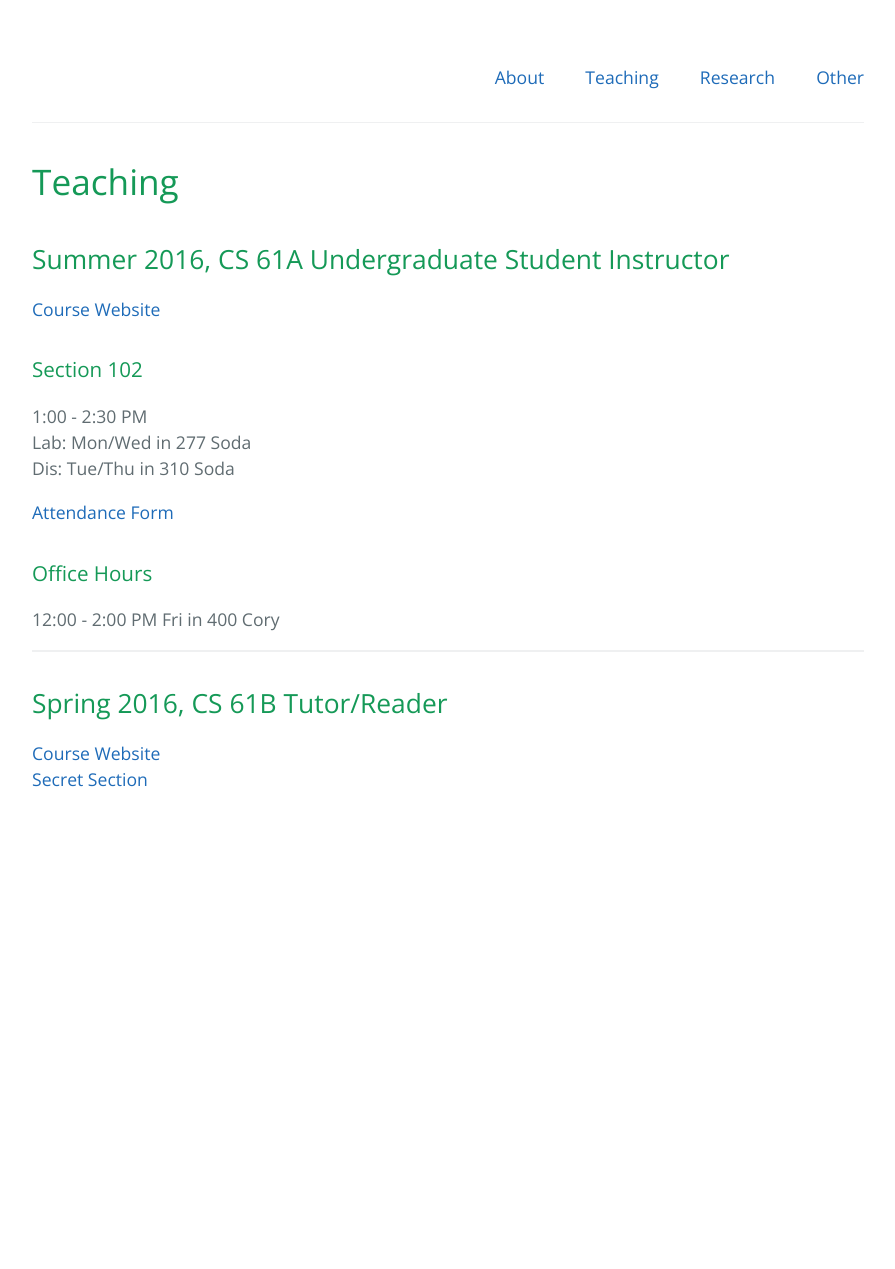
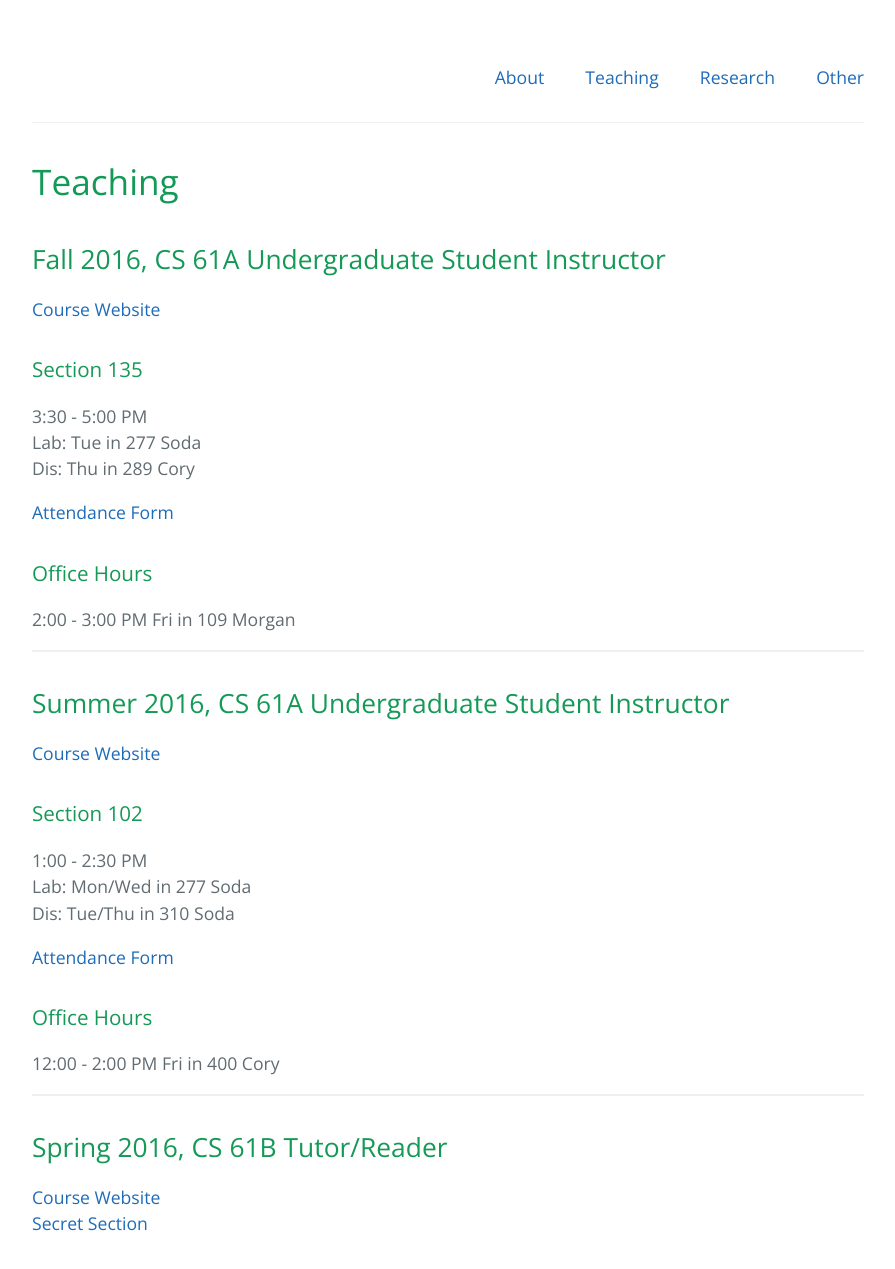
Before and after one commit to mitasray/mitasray.github.io, a Jekyll site: the page built from teaching.html, in a window 1280 px wide. Shown: the whole page, without its empty margins (192-1087 px from the left). Built offline with Jekyll 4.4.1, drawn with Linux system fonts in a browser that asks for light colours; before the commit the page ends 900 px from its top, so only the background shows below that.

Commit message:
update to teaching

```diff
--- a/teaching.html
+++ b/teaching.html
@@ -8,9 +8,23 @@ permalink: /teaching/
 
   <h1>Teaching</h1>
 
+  <h2>Fall 2016, CS 61A Undergraduate Student Instructor</h2>
+
+  <a href="http://cs61a.org/">Course Website</a>
+
+  <h3>Section 135</h3>
+  <p>3:30 - 5:00 PM<br>Lab: Tue in 277 Soda<br>Dis: Thu in 289 Cory</p>
+
+  <a href="http://bit.do/135dis">Attendance Form</a>
+
+  <h3>Office Hours</h3>
+  <p>2:00 - 3:00 PM Fri in 109 Morgan</p>
+
+  <hr>
+
   <h2>Summer 2016, CS 61A Undergraduate Student Instructor</h2>
 
-  <a href="http://cs61a.org/">Course Website</a>
+  <a href="http://su16.cs61a.org/">Course Website</a>
 
   <h3>Section 102</h3>
   <p>1:00 - 2:30 PM<br>Lab: Mon/Wed in 277 Soda<br>Dis: Tue/Thu in 310 Soda</p>
```
